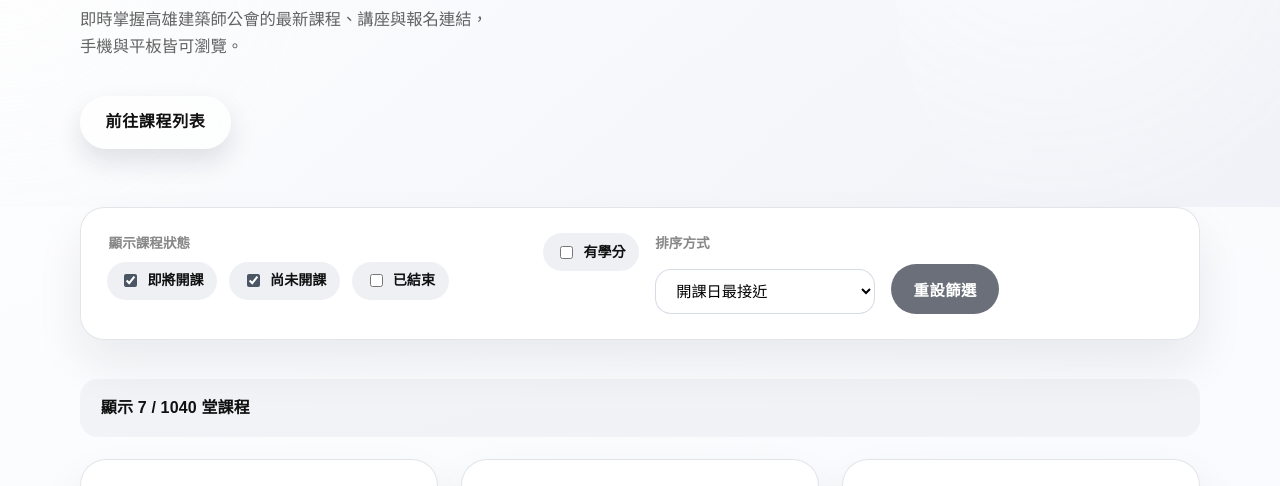
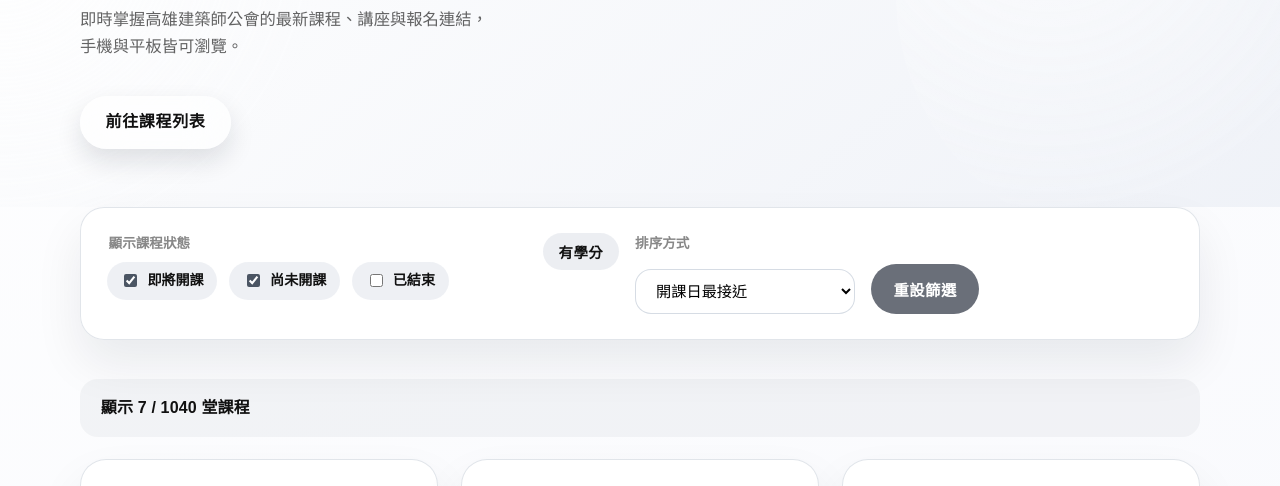
Before and after one commit to thinklab-architects/line-courses, a website: page index.html in a window 1280 px wide. Shown: the part 258-744 px from the top of the page. Drawn offline with Linux system fonts and the light colour scheme.

Commit message:
Revert "fix: align credit filter with status checkboxes"
This reverts commit e688529c950ac10cecc1710d90cbe904bd2ef0bf.

```diff
--- a/app.js
+++ b/app.js
@@ -49,7 +49,9 @@ function resetStatusFilters() {
 
 function syncCreditFilter() {
   if (!elements.creditFilter) return;
-  elements.creditFilter.checked = Boolean(state.filters.hasCreditsOnly);
+  const pressed = Boolean(state.filters.hasCreditsOnly);
+  elements.creditFilter.classList.toggle('filter-chip--active', pressed);
+  elements.creditFilter.setAttribute('aria-pressed', String(pressed));
 }
 
 statusCheckboxes.forEach((checkbox) => {
@@ -75,7 +77,7 @@ syncStatusCheckboxes();
 syncCreditFilter();
 
 if (elements.creditFilter) {
-  elements.creditFilter.addEventListener('change', () => {
+  elements.creditFilter.addEventListener('click', () => {
     state.filters.hasCreditsOnly = !state.filters.hasCreditsOnly;
     syncCreditFilter();
     render();
--- a/index.html
+++ b/index.html
@@ -65,10 +65,14 @@
           </label>
         </fieldset>
 
-        <label class="status-option" data-filter="credit">
-          <input type="checkbox" id="creditFilter" />
-          <span>有學分</span>
-        </label>
+        <button
+          id="creditFilter"
+          class="filter-chip"
+          type="button"
+          aria-pressed="false"
+        >
+          有學分
+        </button>
 
         <div class="field-group">
           <label class="field-label" for="sortSelect">排序方式</label>
--- a/styles.css
+++ b/styles.css
@@ -225,6 +225,31 @@ a:focus-visible {
   font-size: 0.88rem;
   font-weight: 600;
   transition: background 0.2s ease, box-shadow 0.2s ease;
+}
+
+.filter-chip {
+  border: none;
+  border-radius: 999px;
+  padding: 0.5rem 1rem;
+  background: rgba(148, 163, 184, 0.18);
+  color: #111111;
+  font-weight: 600;
+  font-size: 0.9rem;
+  cursor: pointer;
+  transition: background 0.2s ease, box-shadow 0.2s ease, color 0.2s ease;
+  align-self: flex-start;
+}
+
+.filter-chip:hover,
+.filter-chip:focus-visible {
+  background: rgba(148, 163, 184, 0.28);
+  outline: none;
+}
+
+.filter-chip--active {
+  background: rgba(15, 23, 42, 0.95);
+  color: #fff;
+  box-shadow: 0 16px 24px rgba(15, 23, 42, 0.18);
 }
 
 .status-option:hover {
```
